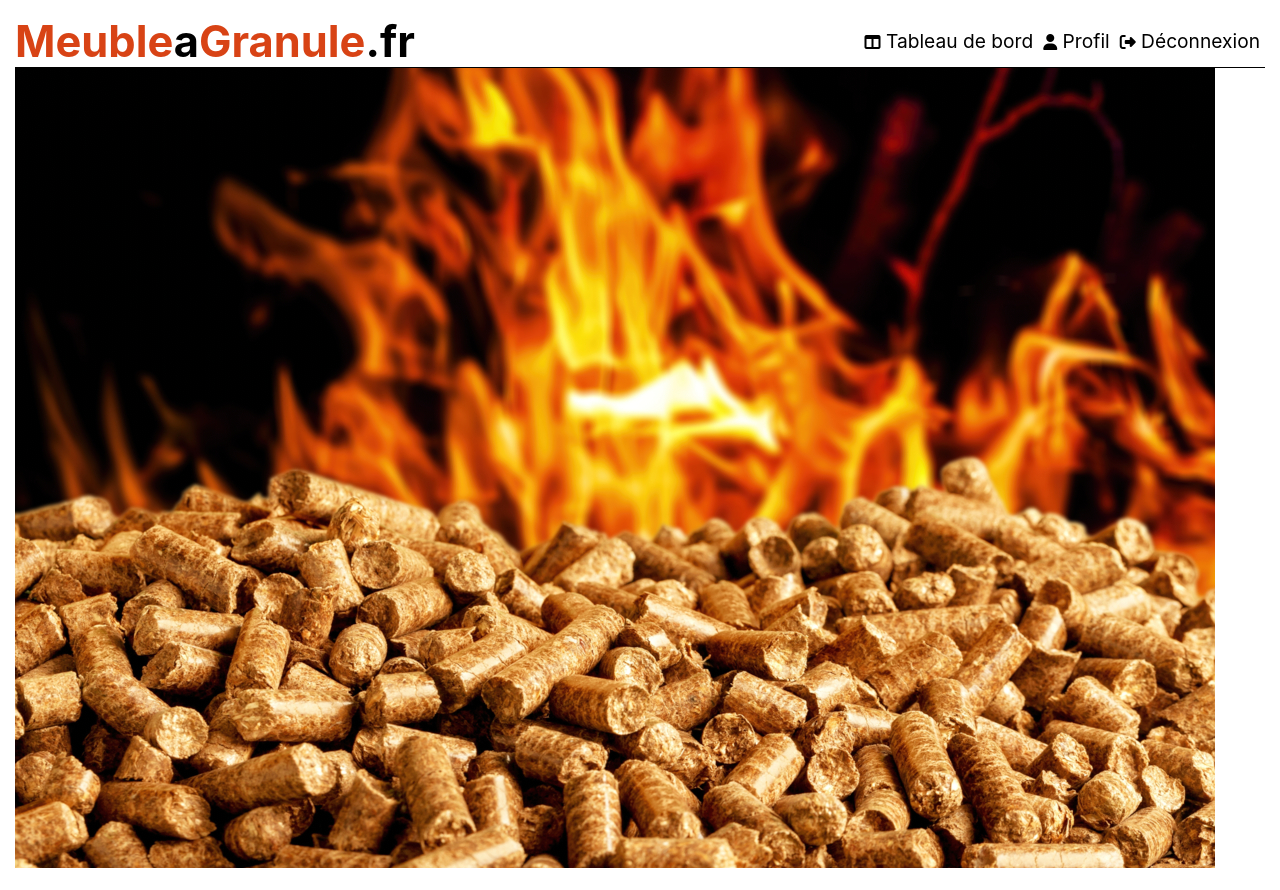
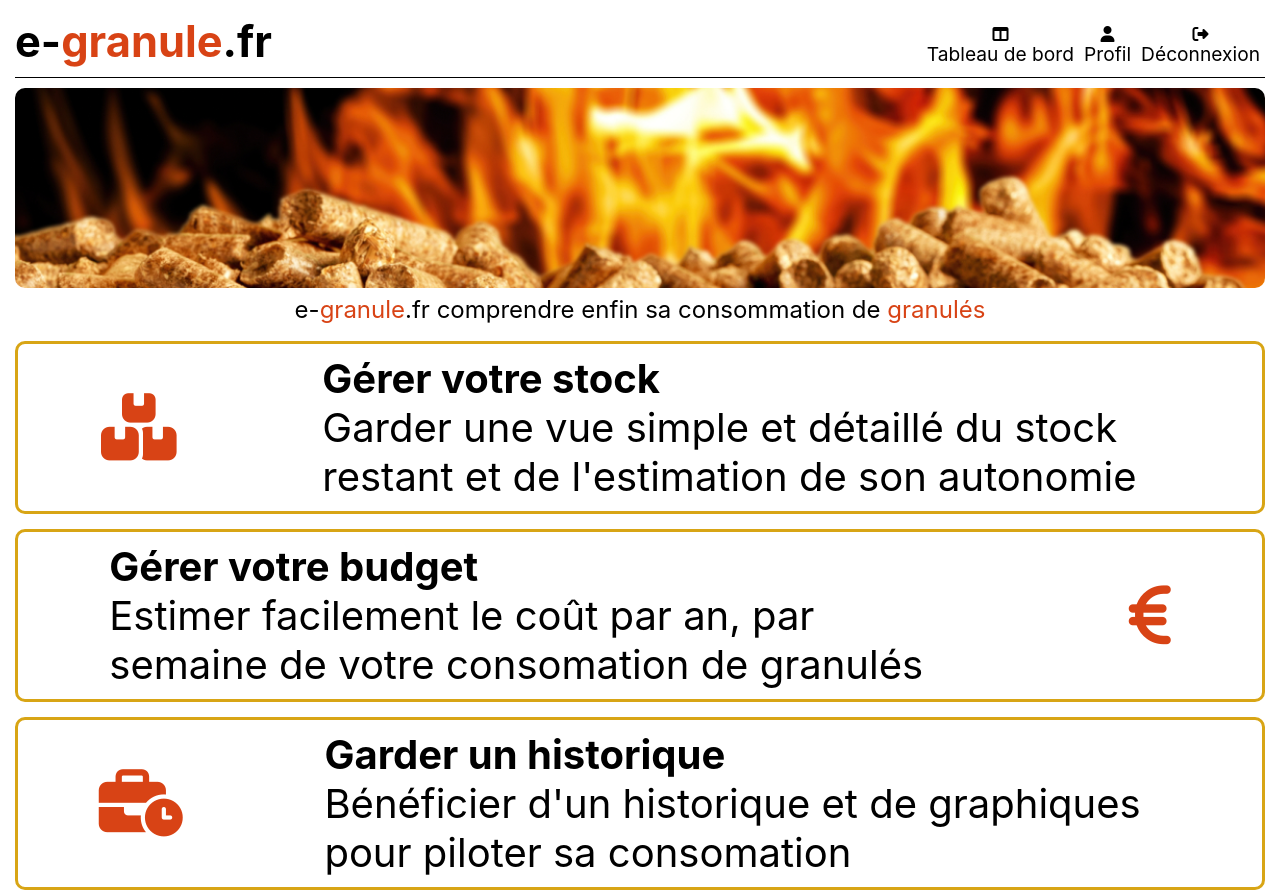
Before and after one commit to JonathanChosson/meubleagranule, a React (Create React App) app: page / in a window 1280 px wide. Built offline with nearby package versions, Linux system fonts and the light colour scheme.

Commit message:
[Style] Modification style page accueil :lipstick:

```diff
--- a/src/Pages/Home.jsx
+++ b/src/Pages/Home.jsx
@@ -7,12 +7,65 @@ const Home = () => {
         <div className="Home">
             <Header />
             <article className="Home__article">
-                <img
-                    className="Home__article__img"
-                    src="./image/fond.jpeg"
-                    alt="Chauffage granule"
-                />
+                <figure className="Home__article__figure">
+                    <img
+                        className="Home__article__figure__img"
+                        src="./image/fond.jpeg"
+                        alt="Chauffage granule"
+                    />
+                    {/* <figcaption className="Home__article__figure__figcaption">
+                        Gerer vos granulés
+                    </figcaption> */}
+                </figure>
             </article>
+            <article className="Home__article">
+                <p className="Home__article__p">
+                    e-
+                    <span className="Rouge Home__article__p__span">
+                        granule
+                    </span>
+                    .fr comprendre enfin sa consommation de{" "}
+                    <span className="Rouge Home__article__p__span">
+                        granulés
+                    </span>
+                </p>
+            </article>
+            <aside className="Home__aside">
+                <div className="Home__aside__div">
+                    <i className="fa-solid fa-boxes-stacked Home__aside__div__logo Rouge"></i>
+                    <div className="Home__aside__div__p">
+                        <h2 className="Home__aside__div__p__h2">
+                            Gérer votre stock
+                        </h2>
+                        Garder une vue simple et détaillé du stock restant et de
+                        l'estimation de son autonomie
+                    </div>
+                </div>
+            </aside>
+            <aside className="Home__aside">
+                <div className="Home__aside__div">
+                    <div className="Home__aside__div__p">
+                        <h2 className="Home__aside__div__p__h2">
+                            Gérer votre budget
+                        </h2>
+                        Estimer facilement le coût par an, par semaine de votre
+                        consomation de granulés
+                    </div>
+                    <i className="fa-solid fa-euro-sign Home__aside__div__logo Rouge"></i>
+                </div>
+            </aside>
+            <aside className="Home__aside">
+                <div className="Home__aside__div">
+                    <i className="fa-solid fa-business-time Home__aside__div__logo Rouge"></i>
+                    <div className="Home__aside__div__p">
+                        <h2 className="Home__aside__div__p__h2">
+                            Garder un historique
+                        </h2>
+                        Bénéficier d'un historique et de graphiques pour piloter
+                        sa consomation
+                    </div>
+                </div>
+            </aside>
         </div>
     )
 }
--- a/src/Style/Components/Header.css
+++ b/src/Style/Components/Header.css
@@ -5,8 +5,9 @@
     border-bottom: 1px solid black;
 }
 .Header__h1,
-span {
+.Header__h1__span {
     font-size: clamp(1.5rem, 0.4286rem + 2.8571vw, 3rem);
+    margin-bottom: 10px;
 }
 
 .Header__nav {
@@ -25,12 +26,16 @@ span {
 .Header__nav__ul__li {
     margin: 0px 5px 0px 5px;
     font-size: 1.2rem;
+    display: flex;
+    flex-direction: column;
+    justify-content: center;
+    align-items: center;
 }
 
 .Header__nav__hamburger {
     font-size: 1.6rem;
     display: none;
-    margin: 5px;
+    margin: 10px;
 }
 
 @media screen and (max-width: 768px) {
@@ -38,9 +43,9 @@ span {
         flex-direction: column;
         align-items: flex-end;
         position: absolute;
+        z-index: 1;
         top: 1%;
         right: 5%;
-        background-color: #d8a515;
         border-radius: 10px;
     }
     .Header__nav__hamburger {
@@ -54,10 +59,14 @@ span {
     }
 
     .Header__nav__ul__li {
-        margin: 5px 5px 5px 5px;
+        margin: 15px 5px 15px 5px;
     }
 }
 
 .visible {
     display: flex !important;
 }
+
+.background {
+    background-color: #d8a515;
+}
--- a/src/Style/Pages/Home.css
+++ b/src/Style/Pages/Home.css
@@ -0,0 +1,74 @@
+.Home__article {
+    display: flex;
+    justify-content: center;
+    align-items: center;
+}
+
+.Home__article__figure {
+    margin-top: 10px;
+    width: 100%;
+    height: 200px;
+    position: relative;
+    display: flex;
+    justify-content: center;
+    align-items: center;
+}
+
+.Home__article__figure__img {
+    width: 100%;
+    height: 200px;
+    object-fit: cover;
+    border-radius: 10px;
+}
+
+.Home__article__figure__figcaption {
+    position: absolute;
+    font-size: clamp(1.5rem, 0.4286rem + 2.8571vw, 3rem);
+    font-weight: bold;
+    color: black;
+    background-color: white;
+    border-radius: 10px;
+    padding: 5px;
+    display: flex;
+    justify-content: center;
+    align-items: center;
+}
+
+.Home__article__p {
+    font-size: 1.5rem;
+    margin-top: 5px;
+    padding: 2px;
+}
+
+.Home__article__p__span {
+    font-size: 1.5rem;
+}
+
+.Home__aside {
+    margin-top: 15px;
+    display: flex;
+    justify-content: center;
+    align-items: center;
+}
+
+.Home__aside__div {
+    display: flex;
+    justify-content: space-around;
+    align-items: center;
+    width: 100%;
+    border: 3px solid #d8a515;
+    padding: 10px;
+    border-radius: 10px;
+}
+
+.Home__aside__div__logo {
+    font-size: clamp(2rem, 1rem + 4vw, 10rem);
+}
+
+.Home__aside__div__p {
+    width: 70%;
+    font-size: clamp(1rem, 0.4286rem + 2.8571vw, 2.5rem);
+}
+.Home__aside__div__p__h2 {
+    font-size: clamp(1rem, 0.4286rem + 2.8571vw, 2.5rem);
+}
--- a/src/components/Header.jsx
+++ b/src/components/Header.jsx
@@ -4,14 +4,16 @@ import "../Style/Components/Header.css"
 const Header = () => {
     function toggleNav() {
         console.log("click")
+        const navMenu = document.querySelector(".Header__nav")
         const navItem = document.querySelector(".Header__nav__ul")
         navItem.classList.toggle("visible")
+        navMenu.classList.toggle("background")
     }
     return (
         <div className="Header">
             <h1 className="Header__h1">
-                <span className="Rouge">Meuble</span>a
-                <span className="Rouge">Granule</span>.fr
+                e-
+                <span className="Rouge Header__h1__span">granule</span>.fr
             </h1>
             <nav className="Header__nav">
                 <i
```
Also changed, not shown: public/image/fond2.jpeg (added).
